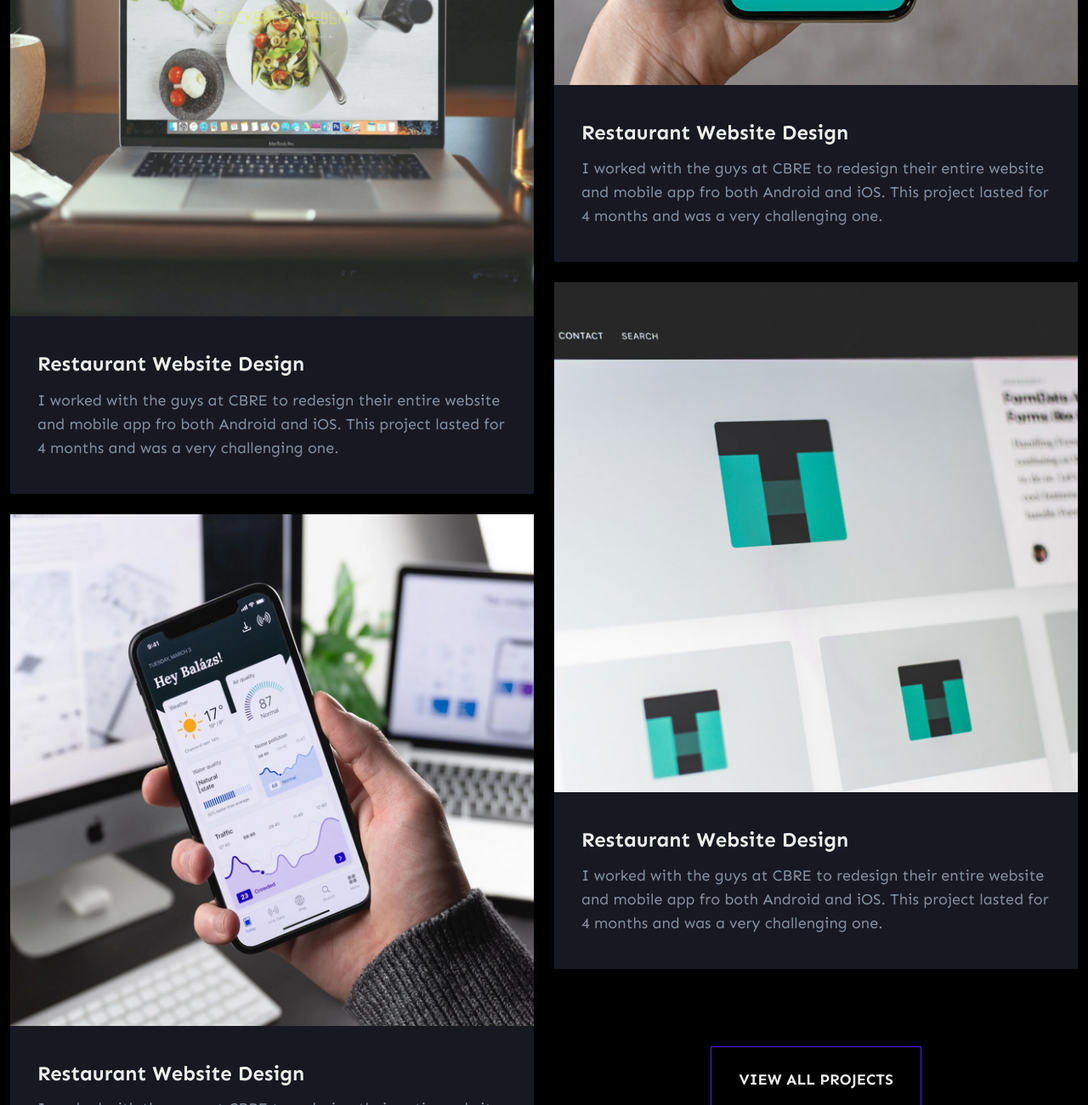
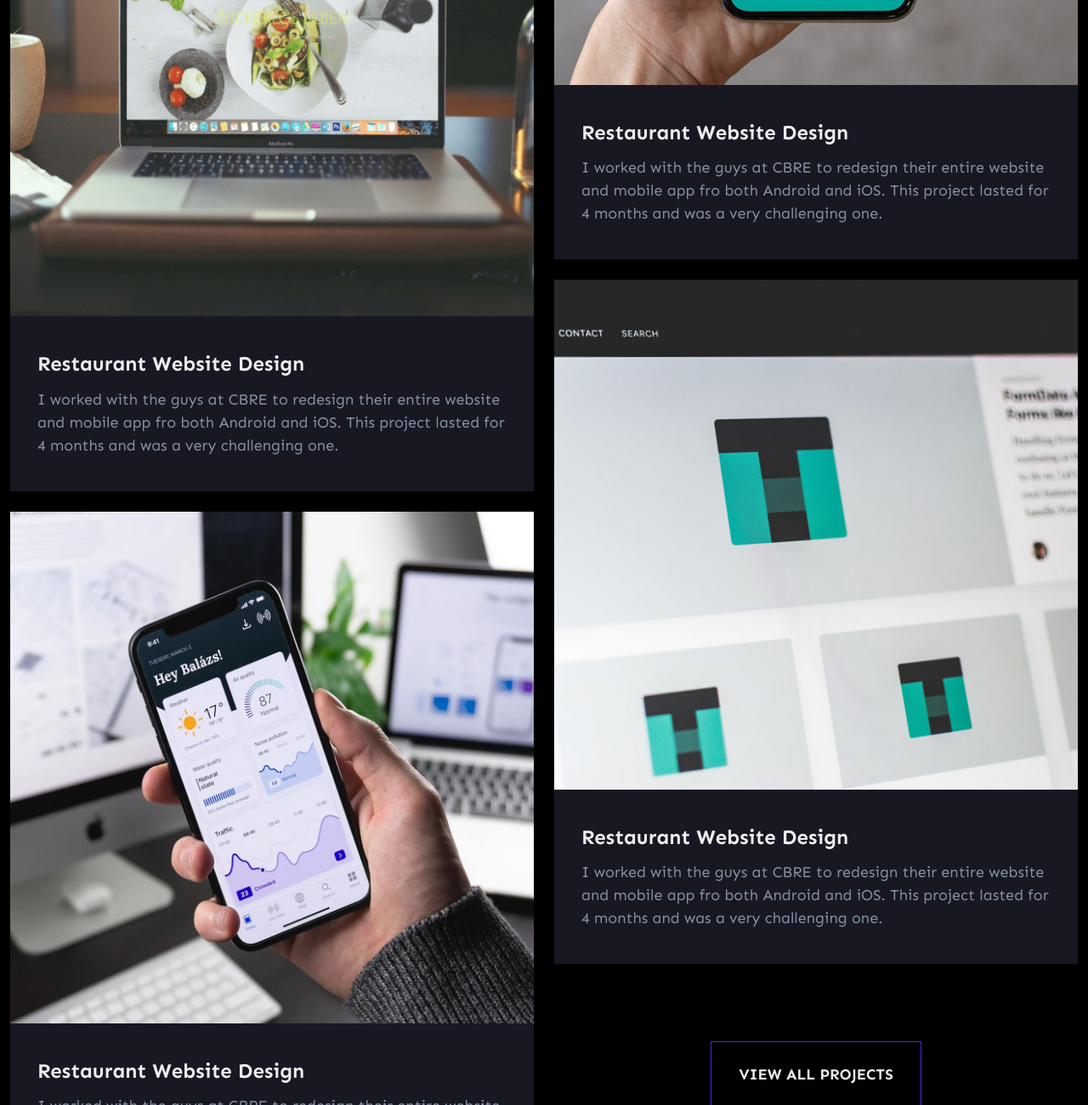
Before and after one commit to ilya-vitaliy/dev-AwesomeBuilder, a website built with Vite: page index.html in a window 1280 px wide. Shown: the part 3892-5192 px from the top of the page at 85% size. Built offline with nearby package versions, Linux system fonts and the light colour scheme.

Commit message:
code refactoring in the project section

```diff
--- a/src/partials/projects.html
+++ b/src/partials/projects.html
@@ -6,7 +6,7 @@
 		<div class="bg-indigo-950 pb-10">
 				<img src="project-1.png" class="mb-10 w-full" alt="project">
 				<h3 class="mb-3.25 px-8 text-2xl font-bold">Restaurant Website Design</h3>
-				<h6 class="px-8 text-lg text-gray-500">I worked with the guys at CBRE to redesign their entire website and mobile app fro both Android and iOS. This project lasted for 4 months and was a very challenging one.</h6>
+				<h6 class="px-8 text-lg text-gray-500 leading-[1.5]">I worked with the guys at CBRE to redesign their entire website and mobile app fro both Android and iOS. This project lasted for 4 months and was a very challenging one.</h6>
 		</div>
 		<div class="bg-indigo-950 pb-10">
 				<img src="project-2.png" class="mb-10 w-full" alt="project">
@@ -18,12 +18,12 @@
 		<div class="bg-indigo-950 pb-10">
 				<img src="project-3.png" class="mb-10 w-full" alt="project">
 				<h3 class="mb-3 px-8 text-2xl font-bold">Restaurant Website Design</h3>
-				<h6 class="px-8 text-lg text-gray-500">I worked with the guys at CBRE to redesign their entire website and mobile app fro both Android and iOS. This project lasted for 4 months and was a very challenging one.</h6>
+				<h6 class="px-8 text-lg text-gray-500 leading-[1.5]">I worked with the guys at CBRE to redesign their entire website and mobile app fro both Android and iOS. This project lasted for 4 months and was a very challenging one.</h6>
 		</div>
 		<div class="bg-indigo-950 pb-10">
 				<img src="project-4.png" class="mb-10 w-full" alt="project">
 				<h3 class="mb-3 px-8 text-2xl font-bold">Restaurant Website Design</h3>
-				<h6 class="px-8 text-lg text-gray-500">I worked with the guys at CBRE to redesign their entire website and mobile app fro both Android and iOS. This project lasted for 4 months and was a very challenging one.</h6>
+				<h6 class="px-8 text-lg text-gray-500 leading-[1.5]">I worked with the guys at CBRE to redesign their entire website and mobile app fro both Android and iOS. This project lasted for 4 months and was a very challenging one.</h6>
 		</div>
 				<button class="border border-1 border-purple text-lg hidden lg:block flex mx-auto py-6 px-8 uppercase font-bold mt-16.75 hover:bg-purple cursor-pointer">VIeW ALL PROJECTS</button>
 		</div>
```
